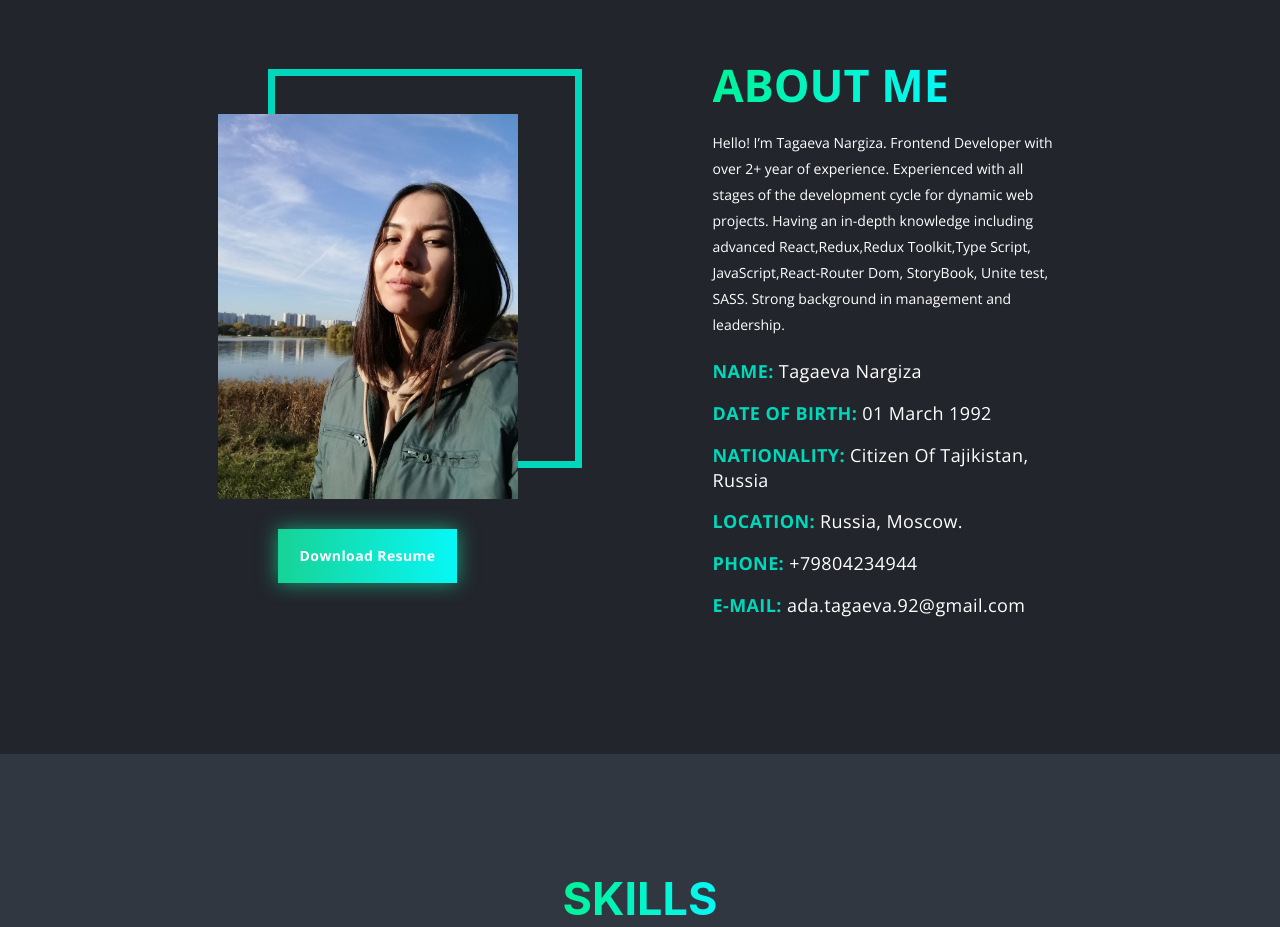
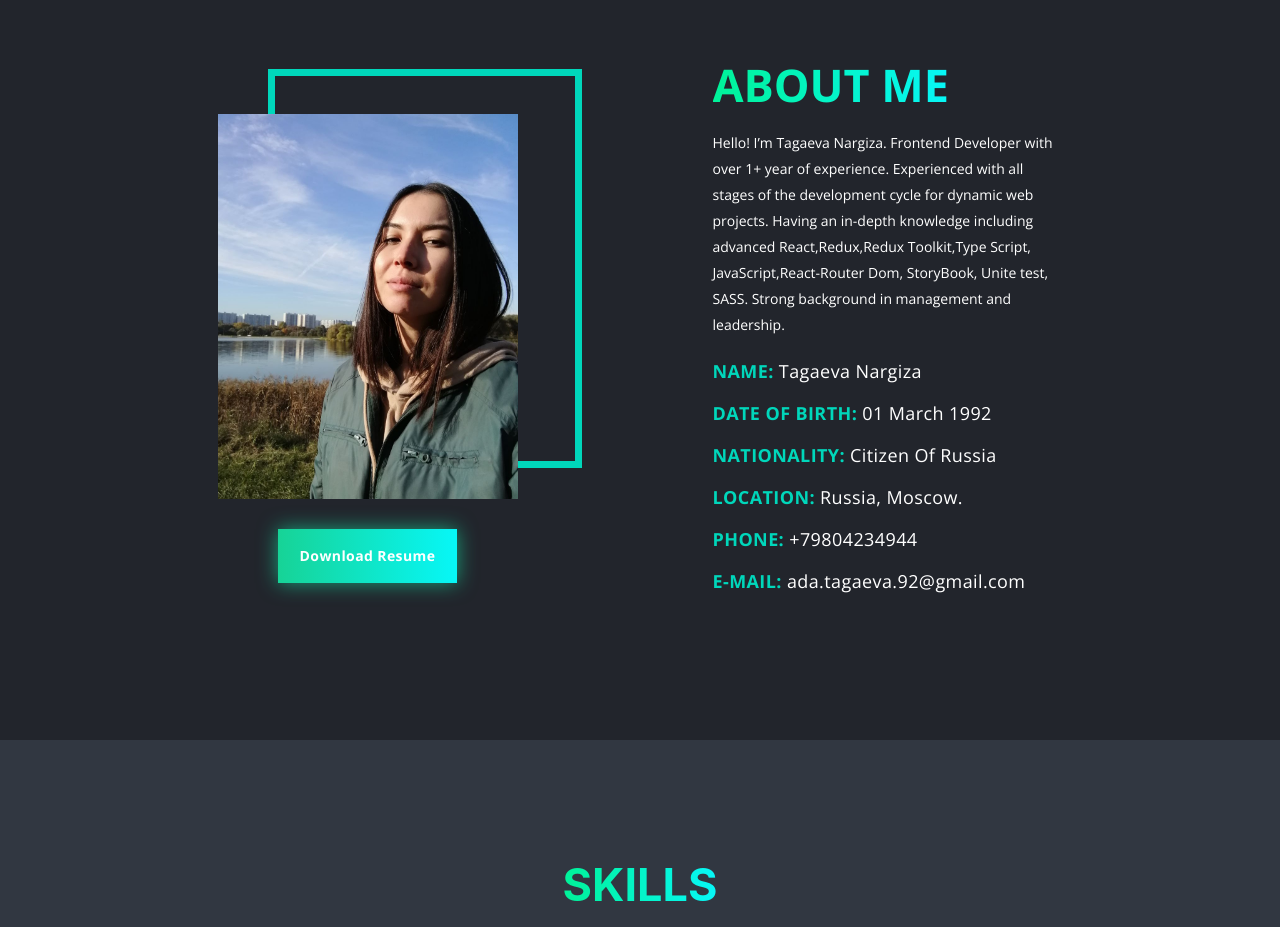
Before and after one commit to nargiz92/portfolio-master, a React (Create React App) app: page / in a window 1280 px wide. Shown: the part 860-1787 px from the top of the page. Built offline with nearby package versions, Linux system fonts and the light colour scheme.

Commit message:
fix-add absolute way for href my cv for download

```diff
--- a/package.json
+++ b/package.json
@@ -5,7 +5,7 @@
   "homepage": "https://nargiz92.github.io/portfolio-master",
   "dependencies": {
     "@emailjs/browser": "^4.1.0",
-    "@emotion/react": "^11.11.1",
+    "@emotion/react": "^11.11.3",
     "@testing-library/jest-dom": "^5.16.5",
     "@testing-library/react": "^13.4.0",
     "@testing-library/user-event": "^13.5.0",
--- a/src/c3-main/Main.tsx
+++ b/src/c3-main/Main.tsx
@@ -5,6 +5,7 @@ import { Tilt } from 'react-tilt'
 import myImg from '../assets/image/photo_2022-08-19_16-51-39.jpg'
 import { Slide} from "react-awesome-reveal";
 import Particles from "react-tsparticles";
+
 const particlesOpt={
     "particles":{
         "number":{
@@ -51,7 +52,7 @@ const Main = () => {
                             </h2>
 
                             <p>
-                                Hello! I’m Tagaeva Nargiza. Frontend Developer with over 2+ year of experience.
+                                Hello! I’m Tagaeva Nargiza. Frontend Developer with over 1+ year of experience.
                                 Experienced with all stages of the development cycle for dynamic web projects.
                                 Having an in-depth knowledge including advanced React,Redux,Redux Toolkit,Type Script, JavaScript,React-Router Dom,
                                 StoryBook, Unite test, SASS.
@@ -70,7 +71,7 @@ const Main = () => {
                                 <li>
                             <span>
                                 NATIONALITY: </span>
-                                    Citizen Of Tajikistan, Russia
+                                    Citizen Of Russia
                                 </li>
                                 <li>
                             <span>
```
Also changed, not shown: 1 other file (tests, documents, lock files or other folders).
